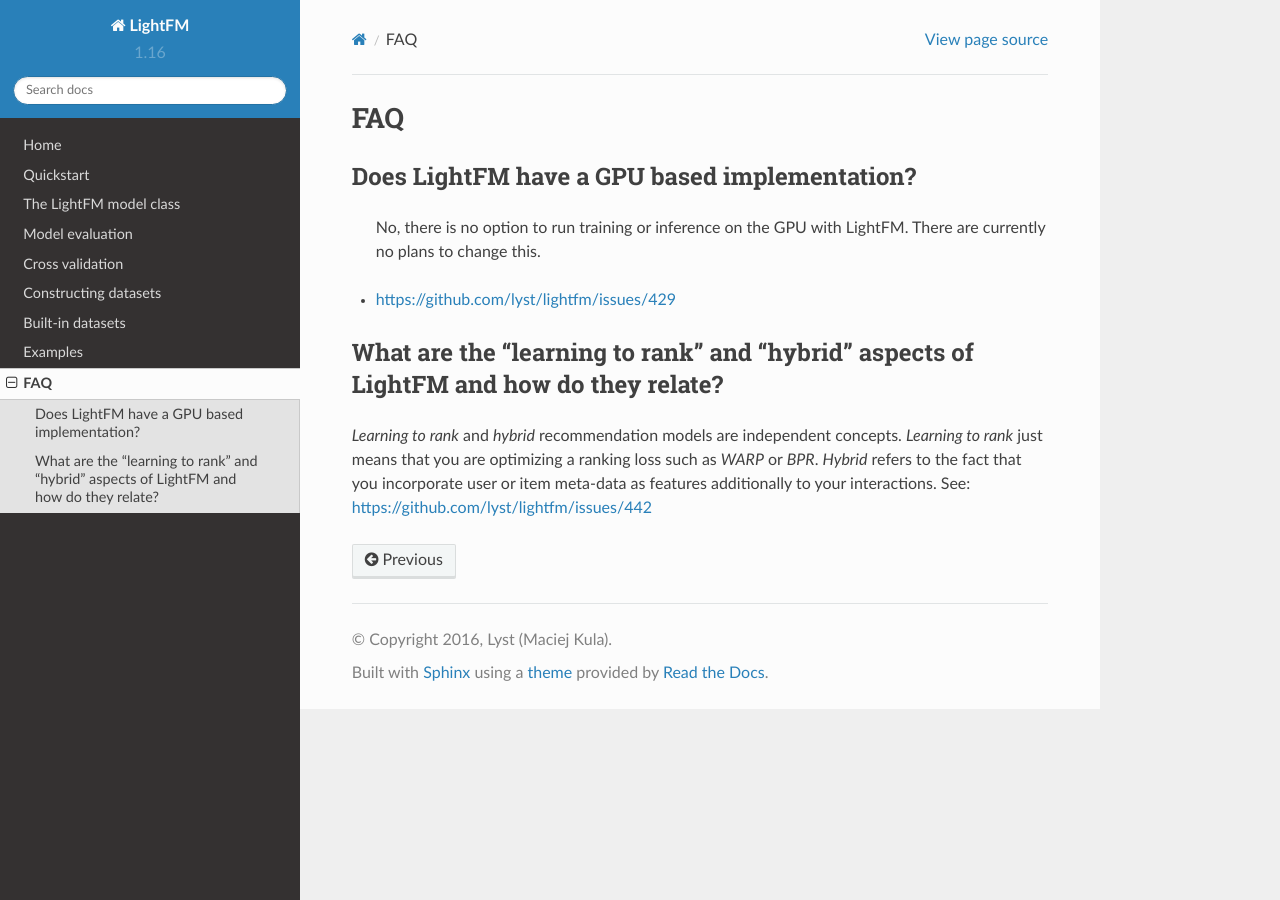
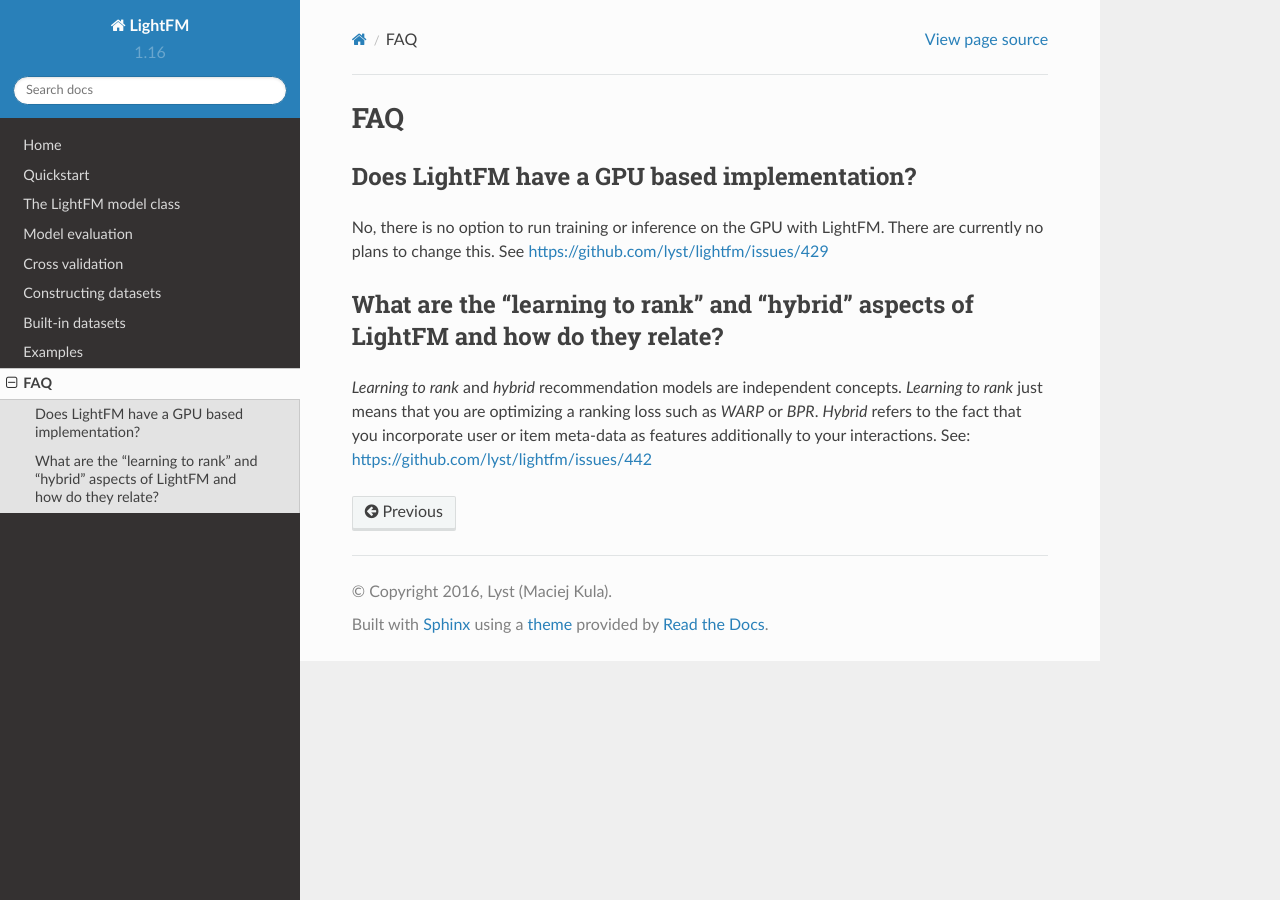
Before and after one commit to lyst/lightfm, a Sphinx documentation site: the page built from doc/faq.rst, in a window 1280 px wide. Built offline with Sphinx 7.4.7 and the Read the Docs theme 2.0.0, drawn with Linux system fonts in a browser that asks for light colours.

Commit message:
Formatting

```diff
--- a/doc/faq.rst
+++ b/doc/faq.rst
@@ -4,9 +4,9 @@
 
 Does LightFM have a GPU based implementation?
 =============================================
- No, there is no option to run training or inference on the GPU with LightFM. There are
- currently no plans to change this.
-- https://github.com/lyst/lightfm/issues/429
+No, there is no option to run training or inference on the GPU with LightFM. There are
+currently no plans to change this.
+See https://github.com/lyst/lightfm/issues/429
 
 What are the "learning to rank" and "hybrid" aspects of LightFM and how do they relate?
 =======================================================================================
```
